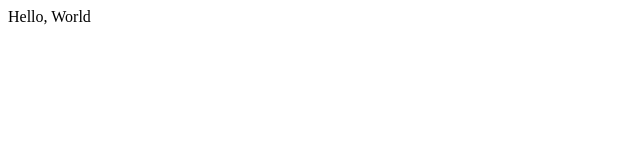
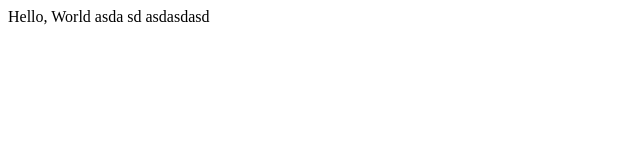
Before and after one commit to Akmal97/vue_lessons, a plain HTML site: page hello.html in a window 1280 px wide. Shown: the whole page, without its empty margins (0-640 px from the left). Drawn offline with Linux system fonts and the light colour scheme.

Commit message:
Update hello.html
asd

```diff
--- a/hello.html
+++ b/hello.html
@@ -5,6 +5,6 @@
 	<title>Document</title>
 </head>
 <body>
-	Hello, World
+	Hello, World asda sd asdasdasd
 </body>
 </html>
```
